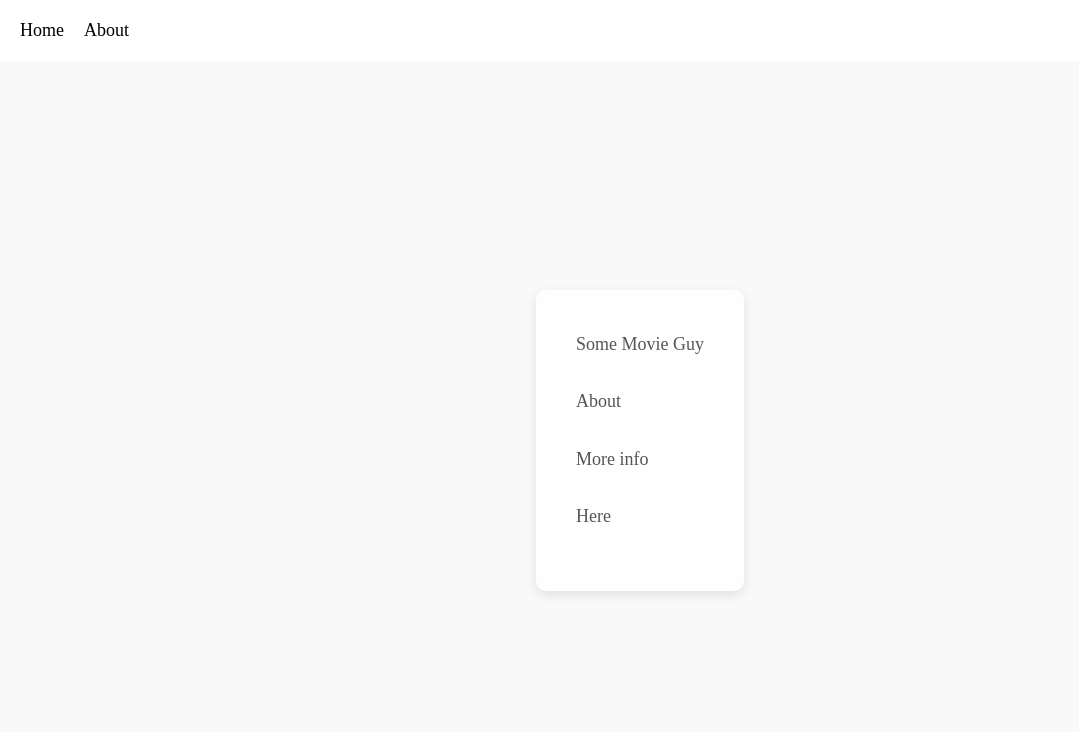
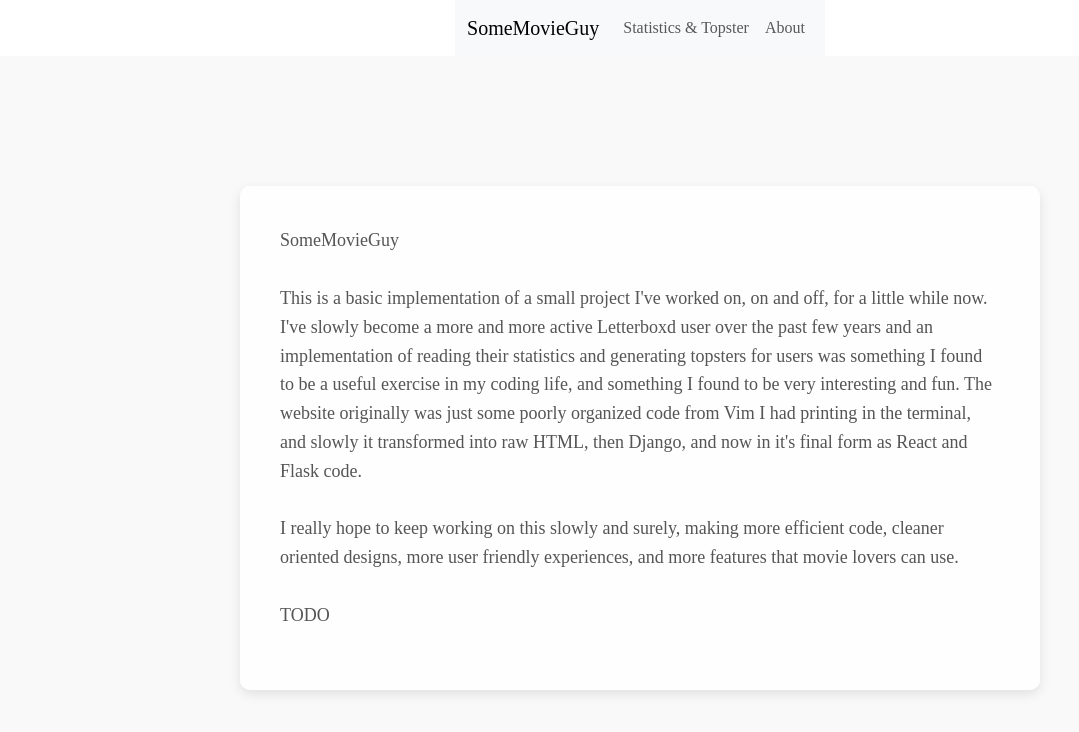
Before and after one commit to trschwab/somemovieguy, a React (Create React App) app in the folder react-flask-app/: page /about in a window 1280 px wide. Shown: the top 732 px of the page, without its empty margins (0-1079 px from the left). Built offline with nearby package versions, Linux system fonts and the light colour scheme.

Commit message:
Small adjustments, new navbar thoughts

```diff
--- a/react-flask-app/package.json
+++ b/react-flask-app/package.json
@@ -7,7 +7,9 @@
     "@testing-library/react": "^13.4.0",
     "@testing-library/user-event": "^13.5.0",
     "axios": "^1.7.7",
+    "bootstrap": "^5.3.3",
     "react": "^18.3.1",
+    "react-bootstrap": "^2.10.5",
     "react-dom": "^18.3.1",
     "react-router-dom": "^6.26.2",
     "react-scripts": "5.0.1",
--- a/react-flask-app/src/App.js
+++ b/react-flask-app/src/App.js
@@ -2,6 +2,7 @@
 import React from 'react';
 import { BrowserRouter as Router, Routes, Route } from 'react-router-dom';
 import HomePage from './pages/HomePage';
+import StatsPage from './pages/StatsPage';
 import UserDiaryPage from './pages/UserDiary';
 import AboutPage from './pages/AboutPage'; // Importing the AboutPage component
 
@@ -10,6 +11,7 @@ function App() {
     <Router>
       <Routes>
         <Route path="/" element={<HomePage />} />
+        <Route path="/stats" element={<StatsPage />} />
         <Route path="/UserDiary" element={<UserDiaryPage />} />
         <Route path="/about" element={<AboutPage />} />
       </Routes>
--- /dev/null
+++ b/react-flask-app/src/components/NavbarComponent.js
@@ -0,0 +1,31 @@
+import React from 'react';
+import { Navbar, Nav, NavDropdown, Container } from 'react-bootstrap';
+import '../pages/HomePage.css';
+import '../pages/styles_v2.css';
+import 'bootstrap/dist/css/bootstrap.min.css';
+
+function BasicExample() {
+  return (
+    <Navbar expand="lg" className="bg-body-tertiary">
+      <Container>
+        <Navbar.Brand href="/">SomeMovieGuy</Navbar.Brand>
+        <Navbar.Toggle aria-controls="basic-navbar-nav" />
+        <Navbar.Collapse id="basic-navbar-nav" className="justify-content-end">
+          <Nav>
+            <Nav.Link href="/stats">Statistics & Topster</Nav.Link>
+            <Nav.Link href="/about">About</Nav.Link>
+            {/* <NavDropdown title="Dropdown" id="basic-nav-dropdown">
+              <NavDropdown.Item href="#action/3.1">Action</NavDropdown.Item>
+              <NavDropdown.Item href="#action/3.2">Another action</NavDropdown.Item>
+              <NavDropdown.Item href="#action/3.3">Something</NavDropdown.Item>
+              <NavDropdown.Divider />
+              <NavDropdown.Item href="#action/3.4">Separated link</NavDropdown.Item>
+            </NavDropdown> */}
+          </Nav>
+        </Navbar.Collapse>
+      </Container>
+    </Navbar>
+  );
+}
+
+export default BasicExample;
--- a/react-flask-app/src/pages/AboutPage.js
+++ b/react-flask-app/src/pages/AboutPage.js
@@ -2,38 +2,31 @@ import React from "react";
 import { Link } from "react-router-dom";
 import './styles_v2.css';
 import styles from './styles';
+import BasicExample from '../components/NavbarComponent';
 
-const HomePage = () => {
+const AboutPage = () => {
 
   return (
     <div style={styles.container}>
-      {/* Navigation Header */}
-      <header style={styles.header}>
-        {/* <Link to="/" style={styles.logo}>SomeMovieGuy</Link> */}
-        <nav>
-          <ul style={styles.navLinks}>
-            <li>
-              <Link to="/" style={styles.navLink}>Home</Link>
-            </li>
-            <li>
-              <Link to="/about" style={styles.navLink}>About</Link>
-            </li>
-          </ul>
-        </nav>
-      </header>
+        <BasicExample />
 
       {/* Main Content */}
       <div style={styles.contentContainer}>
         <div style={styles.contentBox}>
-          {/* <h3 style={styles.heading}>Hi, I’m Troy and this is my website.</h3> */}
           <p style={styles.paragraph}>
-              Some Movie Guy
+              SomeMovieGuy
               <br></br><br></br>
-              About
+              This is a basic implementation of a small project I've worked on, on and off, for a little while now.
+              I've slowly become a more and more active Letterboxd user over the past few years and an implementation of
+              reading their statistics and generating topsters for users was something I found to be a useful exercise in
+              my coding life, and something I found to be very interesting and fun. The website originally was just some
+              poorly organized code from Vim I had printing in the terminal, and slowly it transformed into raw HTML, then
+              Django, and now in it's final form as React and Flask code.
               <br></br><br></br>
-              More info
+              I really hope to keep working on this slowly and surely, making more efficient code, cleaner oriented designs,
+              more user friendly experiences, and more features that movie lovers can use.
               <br></br><br></br>
-              Here
+              TODO
             </p>
         </div>
       </div>
@@ -41,4 +34,4 @@ const HomePage = () => {
   );
 };
 
-export default HomePage;
+export default AboutPage;
--- a/react-flask-app/src/pages/HomePage.js
+++ b/react-flask-app/src/pages/HomePage.js
@@ -1,136 +1,23 @@
-import React, { useState } from 'react';
-import { useNavigate } from 'react-router-dom';
-import './HomePage.css'; // Importing the CSS file
+import React from "react";
 import { Link } from "react-router-dom";
 import './styles_v2.css';
 import styles from './styles';
+import BasicExample from '../components/NavbarComponent';
 
 const HomePage = () => {
-  const [username, setUsername] = useState('');
-  const [validationMessage, setValidationMessage] = useState('');
-  const [userData, setUserData] = useState([]);
-  const [statsString, setStatsString] = useState('');
-  const [topsterImageUrl, setTopsterImageUrl] = useState('');
-  const [isLoading, setIsLoading] = useState(false);
-  const [loadingStatsMessage, setLoadingStatsMessage] = useState('');
-  const [loadingTopsterMessage, setLoadingTopsterMessage] = useState('');
-
-  const navigate = useNavigate();
-
-  const handleSubmit = async (e) => {
-    e.preventDefault();
-
-    // Clear previously displayed stats and topster
-    setStatsString('');
-    setTopsterImageUrl('');
-    setValidationMessage('This might take a few minutes...');
-    setLoadingStatsMessage('');
-    setLoadingTopsterMessage('');
-    setIsLoading(true);
-
-    try {
-      const userResponse = await fetch('/api/users/', {
-        method: 'POST',
-        headers: {
-          'Content-Type': 'application/json',
-        },
-        body: JSON.stringify({ username }),
-      });
-
-      if (!userResponse.ok) {
-        throw new Error('Oops, sorry about that, there was an internal error.');
-      }
-
-      const userData = await userResponse.json();
-      console.log(userData);
-      setUserData(userData.user_data);
-      setValidationMessage(userData.message);
-
-      // Set the loading message for stats
-      setLoadingStatsMessage('Loading stats...');
-
-      const statsResponse = await fetch(`/api/user_stats_string/${username}/`);
-
-      if (!statsResponse.ok) {
-        throw new Error('Oops, sorry about that, there was an internal error.');
-      }
-
-      const statsData = await statsResponse.json();
-      console.log('Stats String Data:', statsData);
-      setStatsString(JSON.stringify(statsData.return_string, null, 2));
-      setLoadingStatsMessage('');
-
-      // Set the loading message for topster
-      setLoadingTopsterMessage('Loading topster...');
-
-      const topsterResponse = await fetch(`/api/get_topster/${username}/`);
-
-      if (!topsterResponse.ok) {
-        throw new Error('Oops, sorry about that, there was an internal error.');
-      }
-
-      const topsterBlob = await topsterResponse.blob();
-      const imageUrl = URL.createObjectURL(topsterBlob);
-      setTopsterImageUrl(imageUrl);
-      setLoadingTopsterMessage('');
-
-      setUsername('');
-    } catch (error) {
-      setValidationMessage(error.message);
-      console.error('Error:', error);
-    } finally {
-      setIsLoading(false);
-    }
-  };
 
   return (
-    <div className="home-page">
-      <header style={styles.header}>
-        {/* <Link to="/" style={styles.logo}>SomeMovieGuy</Link> */}
-        <nav>
-          <ul style={styles.navLinks}>
-            <li>
-              <Link to="/" style={styles.navLink}>Home</Link>
-            </li>
-            <li>
-              <Link to="/about" style={styles.navLink}>About</Link>
-            </li>
-          </ul>
-        </nav>
-      </header>
-      <form onSubmit={handleSubmit} className="username-form">
-        <input
-          type="text"
-          value={username}
-          onChange={(e) => setUsername(e.target.value.toLowerCase())}
-          placeholder="Enter your username"
-          required
-          disabled={isLoading}
-          className="username-input"
-        />
-        {!isLoading && <button type="submit" className="submit-button">Submit</button>}
-      </form>
-      {validationMessage && <p className="validation-message">{validationMessage}</p>}
-      {loadingStatsMessage && <p className="loading-message">{loadingStatsMessage}</p>}
-      {loadingTopsterMessage && <p className="loading-message">{loadingTopsterMessage}</p>}
+    <div style={styles.container}>
+        <BasicExample />
 
-      {statsString && (
-        <div className="stats-container">
-          <h3>Stats String:</h3>
-          <div className="stats-content" dangerouslySetInnerHTML={{ __html: statsString }} />
+      {/* Main Content */}
+      <div style={styles.contentContainer}>
+        <div style={styles.contentBox}>
+          <p style={styles.paragraph}>
+
+            </p>
         </div>
-      )}
-
-      {topsterImageUrl && (
-        <div className="topster-container">
-          <h3>User Topster:</h3>
-          <img
-            src={topsterImageUrl}
-            alt="User Topster"
-            className="topster-image"
-          />
-        </div>
-      )}
+      </div>
     </div>
   );
 };
--- /dev/null
+++ b/react-flask-app/src/pages/StatsPage.js
@@ -0,0 +1,129 @@
+import React, { useState } from 'react';
+import { useNavigate } from 'react-router-dom';
+import './HomePage.css'; // Importing the CSS file
+import { Link } from "react-router-dom";
+import './styles_v2.css';
+import styles from './styles';
+import BasicExample from '../components/NavbarComponent';
+
+
+const StatsPage = () => {
+  const [username, setUsername] = useState('');
+  const [validationMessage, setValidationMessage] = useState('');
+  const [userData, setUserData] = useState([]);
+  const [statsString, setStatsString] = useState('');
+  const [topsterImageUrl, setTopsterImageUrl] = useState('');
+  const [isLoading, setIsLoading] = useState(false);
+  const [loadingStatsMessage, setLoadingStatsMessage] = useState('');
+  const [loadingTopsterMessage, setLoadingTopsterMessage] = useState('');
+
+  const navigate = useNavigate();
+
+  const handleSubmit = async (e) => {
+    e.preventDefault();
+
+    // Clear previously displayed stats and topster
+    setStatsString('');
+    setTopsterImageUrl('');
+    setValidationMessage('This might take a few minutes...');
+    setLoadingStatsMessage('');
+    setLoadingTopsterMessage('');
+    setIsLoading(true);
+
+    try {
+      const userResponse = await fetch('/api/users/', {
+        method: 'POST',
+        headers: {
+          'Content-Type': 'application/json',
+        },
+        body: JSON.stringify({ username }),
+      });
+
+      if (!userResponse.ok) {
+        throw new Error('Oops, sorry about that, there was an internal error.');
+      }
+
+      const userData = await userResponse.json();
+      console.log(userData);
+      setUserData(userData.user_data);
+      setValidationMessage(userData.message);
+
+      // Set the loading message for stats
+      setLoadingStatsMessage('Loading stats...');
+
+      const statsResponse = await fetch(`/api/user_stats_string/${username}/`);
+
+      if (!statsResponse.ok) {
+        throw new Error('Oops, sorry about that, there was an internal error.');
+      }
+
+      const statsData = await statsResponse.json();
+      console.log('Stats String Data:', statsData);
+      setStatsString(JSON.stringify(statsData.return_string, null, 2));
+      setLoadingStatsMessage('');
+
+      // Set the loading message for topster
+      setLoadingTopsterMessage('Loading topster...');
+
+      const topsterResponse = await fetch(`/api/get_topster/${username}/`);
+
+      if (!topsterResponse.ok) {
+        throw new Error('Oops, sorry about that, there was an internal error.');
+      }
+
+      const topsterBlob = await topsterResponse.blob();
+      const imageUrl = URL.createObjectURL(topsterBlob);
+      setTopsterImageUrl(imageUrl);
+      setLoadingTopsterMessage('');
+
+      setUsername('');
+    } catch (error) {
+      setValidationMessage(error.message);
+      console.error('Error:', error);
+    } finally {
+      setIsLoading(false);
+    }
+  };
+
+  return (
+    <div className="home-page">
+    <BasicExample />
+
+      <form onSubmit={handleSubmit} className="username-form">
+        <input
+          type="text"
+          value={username}
+          onChange={(e) => setUsername(e.target.value.toLowerCase())}
+          placeholder="Enter your username"
+          required
+          disabled={isLoading}
+          className="username-input"
+        />
+        {!isLoading && <button type="submit" className="submit-button">Submit</button>}
+      </form>
+      {validationMessage && <p className="validation-message">{validationMessage}</p>}
+      {loadingStatsMessage && <p className="loading-message">{loadingStatsMessage}</p>}
+      {loadingTopsterMessage && <p className="loading-message">{loadingTopsterMessage}</p>}
+
+      {statsString && (
+        <div className="stats-container">
+          <h3>Stats String:</h3>
+          <div className="stats-content" dangerouslySetInnerHTML={{ __html: statsString }} />
+        </div>
+      )}
+
+      {topsterImageUrl && (
+        <div className="topster-container">
+          <h3>User Topster:</h3>
+          <img
+            src={topsterImageUrl}
+            alt="User Topster"
+            className="topster-image"
+          />
+        </div>
+      )}
+    </div>
+  );
+};
+
+export default StatsPage;
```
Also changed, not shown: 1 other file (tests, documents, lock files or other folders).
